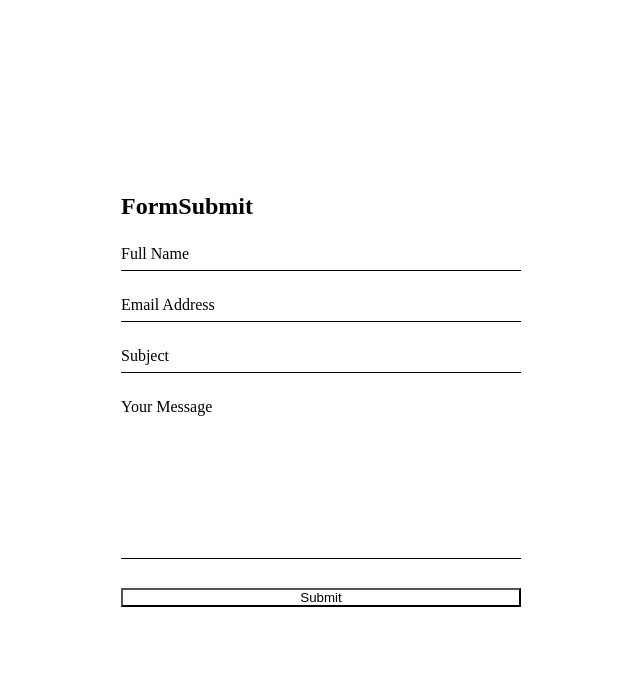
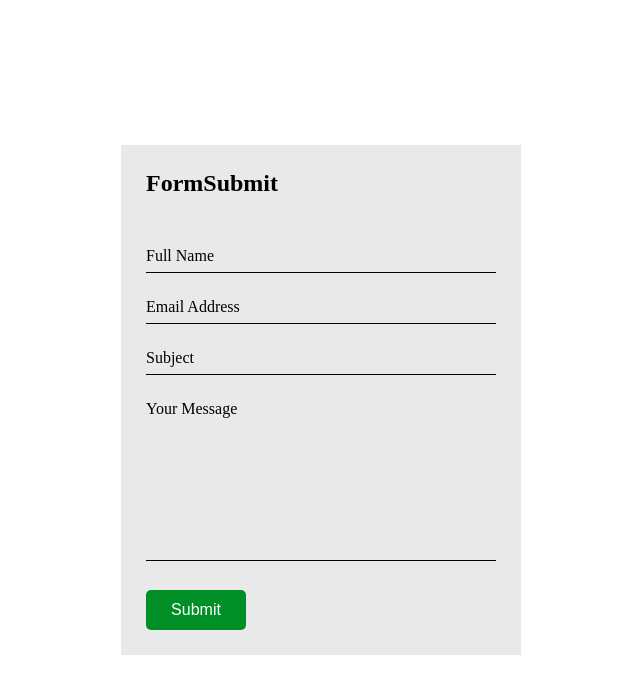
Before and after one commit to ArturTkaczuk/contact-form, a plain HTML site: page index.html in a window 1280 px wide. Shown: the whole page, without its empty margins (319-959 px from the left). Drawn offline with Linux system fonts and the light colour scheme.

Commit message:
Fix label z-index bug
I added position: relative property to <input> and <textarea>

```diff
--- a/index.html
+++ b/index.html
@@ -9,12 +9,12 @@
   </head>
   <body>
     <div class="form-container">
-      <h2>FormSubmit</h2>
       <form
         class="contact-form"
         action="https://formsubmit.co/433d8e477676c54c5165304eaa919c9b"
         method="POST"
       >
+        <h2>FormSubmit</h2>
         <div class="form-group">
           <input id="name" type="text" name="name" placeholder=" " required />
           <label for="name">Full Name</label>
--- a/style.scss
+++ b/style.scss
@@ -12,6 +12,7 @@
 }
 
 .form-container {
+  background-color: #e9e9e9;
   h2 {
     margin-bottom: 25px;
   }
@@ -22,12 +23,14 @@
     width: 400px;
     gap: 25px;
     font-size: 1rem;
+    padding: 25px;
 
     .form-group {
       position: relative;
 
       input,
       textarea {
+        position: relative;
         border-width: 0 0 1px 0;
         border-color: black;
         border-style: solid;
@@ -35,6 +38,7 @@
         width: 100%;
         outline: 0;
         background-color: transparent;
+        z-index: 2;
       }
 
       textarea {
@@ -47,7 +51,7 @@
         left: 0;
         transition: 0.5s;
         user-select: none;
-        z-index: -1;
+        z-index: 1;
       }
 
       input:focus + label,
@@ -66,7 +70,18 @@
     }
 
     .submit-button {
-      background-color: #fff;
+      width: 100px;
+      height: 40px;
+      border: none;
+      border-radius: 5px;
+      color: #fff;
+      font-size: 1rem;
+      background-color: #008e26;
+      cursor: pointer;
+
+      &:hover {
+        background-color: darken(#008e26, 10%);
+      }
     }
   }
 }
```
Also changed, not shown: css/style.css, 1 other file.
